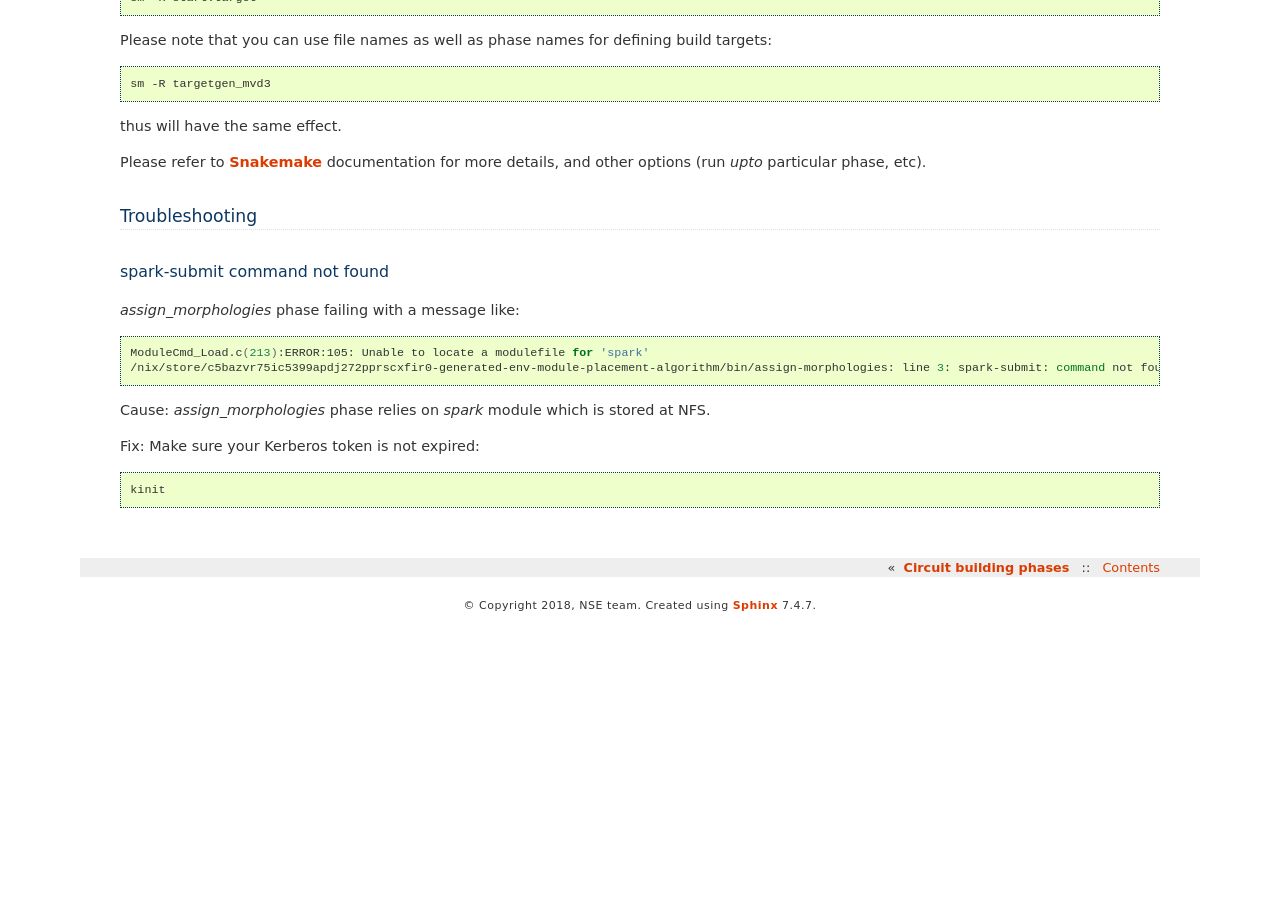
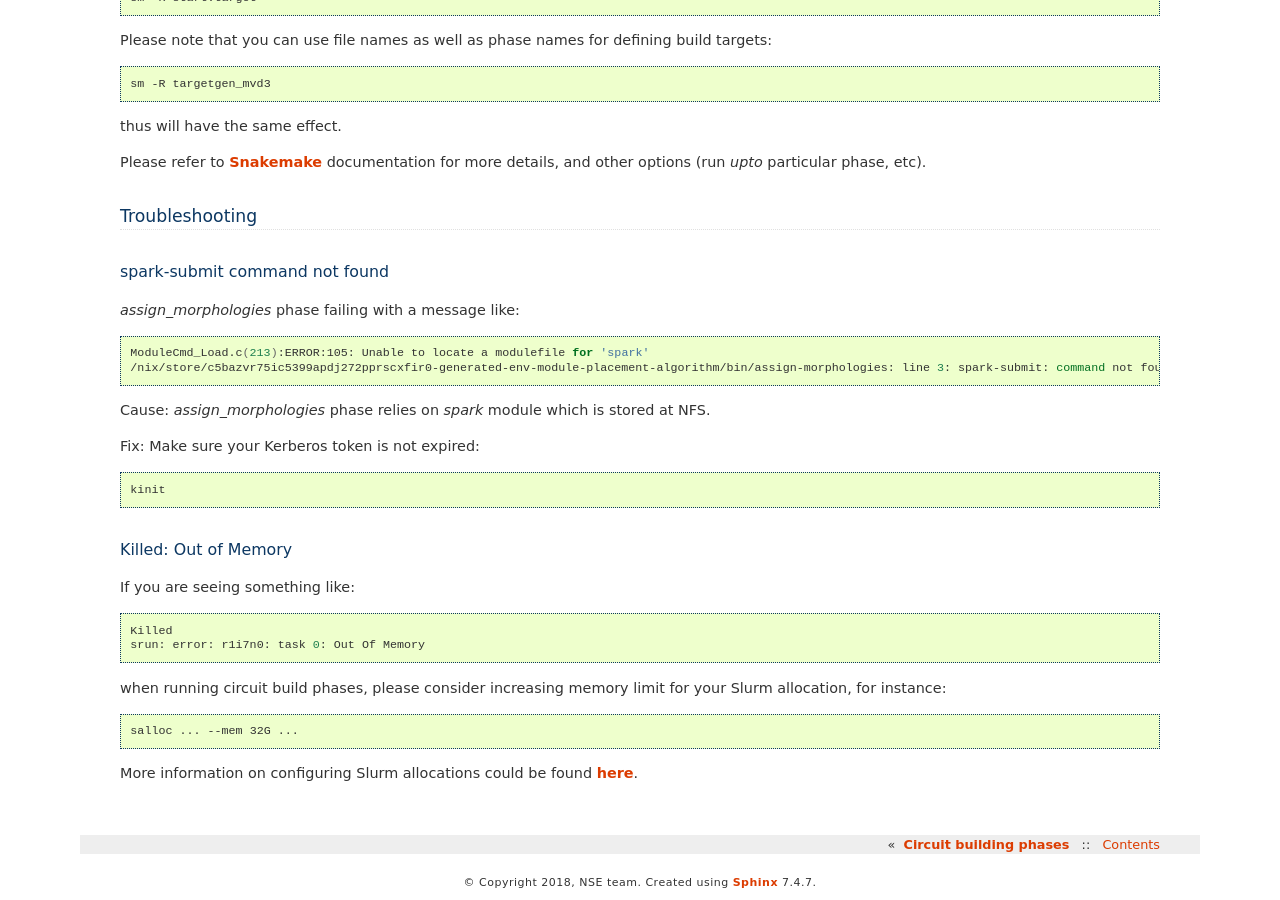
Before and after one commit to BlueBrain/circuit-build, a Sphinx documentation site: the page built from doc/source/faq.rst, in a window 1280 px wide and 900 px high, scrolled down 1123 px. Built offline with Sphinx 7.4.7, drawn with Linux system fonts in a browser that asks for light colours; before the commit the page ends 1745 px from its top, so only the background shows below that.

Commit message:
Updated documentation
Change-Id: I69bdd457af05bcad7b8a5153d21e8fe75e9078b9

```diff
--- a/doc/source/faq.rst
+++ b/doc/source/faq.rst
@@ -93,3 +93,21 @@ Fix: Make sure your Kerberos token is not expired:
 .. code-block:: bash
 
     kinit
+
+Killed: Out of Memory
+~~~~~~~~~~~~~~~~~~~~~
+
+If you are seeing something like:
+
+.. code-block:: bash
+
+    Killed
+    srun: error: r1i7n0: task 0: Out Of Memory
+
+when running circuit build phases, please consider increasing memory limit for your Slurm allocation, for instance:
+
+.. code-block:: bash
+
+    salloc ... --mem 32G ...
+
+More information on configuring Slurm allocations could be found `here <https://slurm.schedmd.com/sbatch.html>`_.
--- a/doc/source/phases.rst
+++ b/doc/source/phases.rst
@@ -44,6 +44,12 @@ Parameters
 
 **seed**
     Pseudo-random generator seed.
+
+.. warning::
+
+    This phase consumes amount of memory proportional to atlas size times number of mtypes.
+
+    Please consider increasing your allocation memory limit if your are facing "out of memory" errors.
 
 .. _ref-phase-assign-morphologies:
 
```
Also changed, not shown: doc/source/bioname.rst (+30 -15 lines), doc/source/circuit_files.rst (+6 -1 lines), 3 other files.
